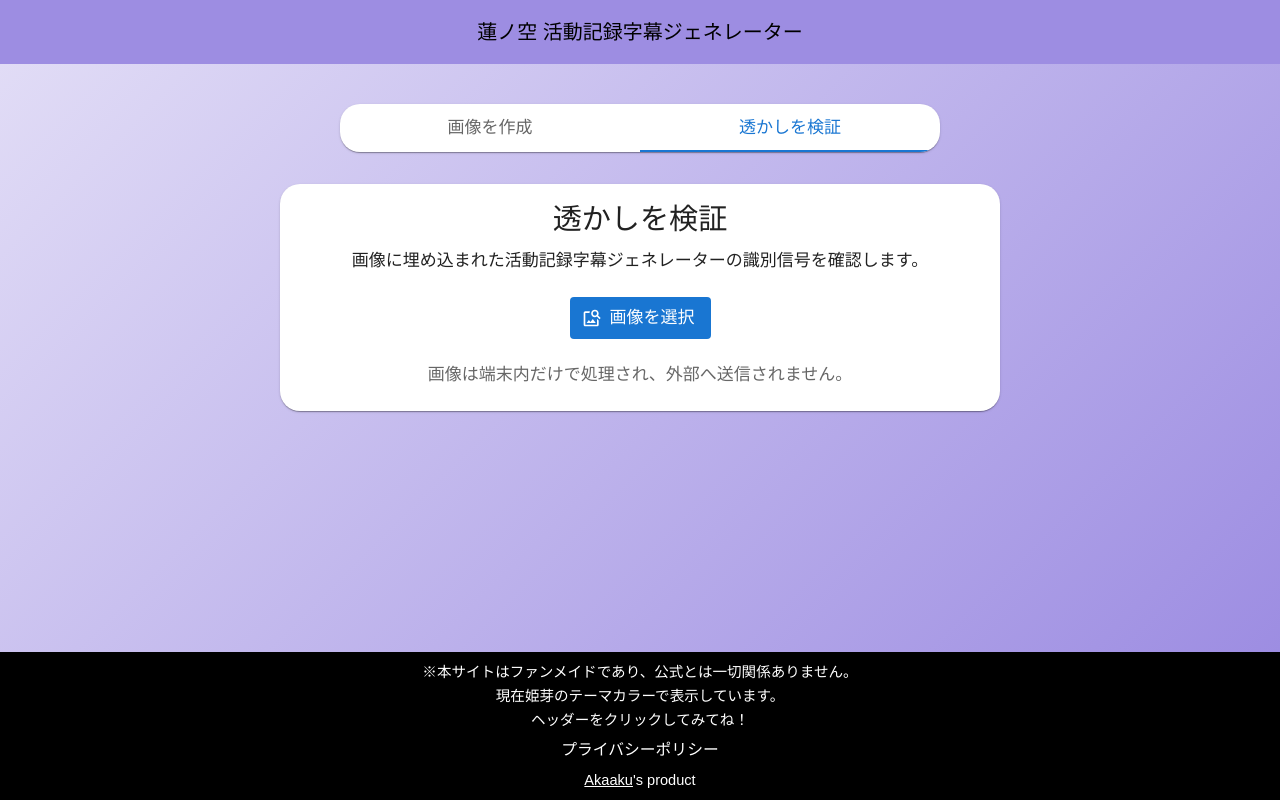
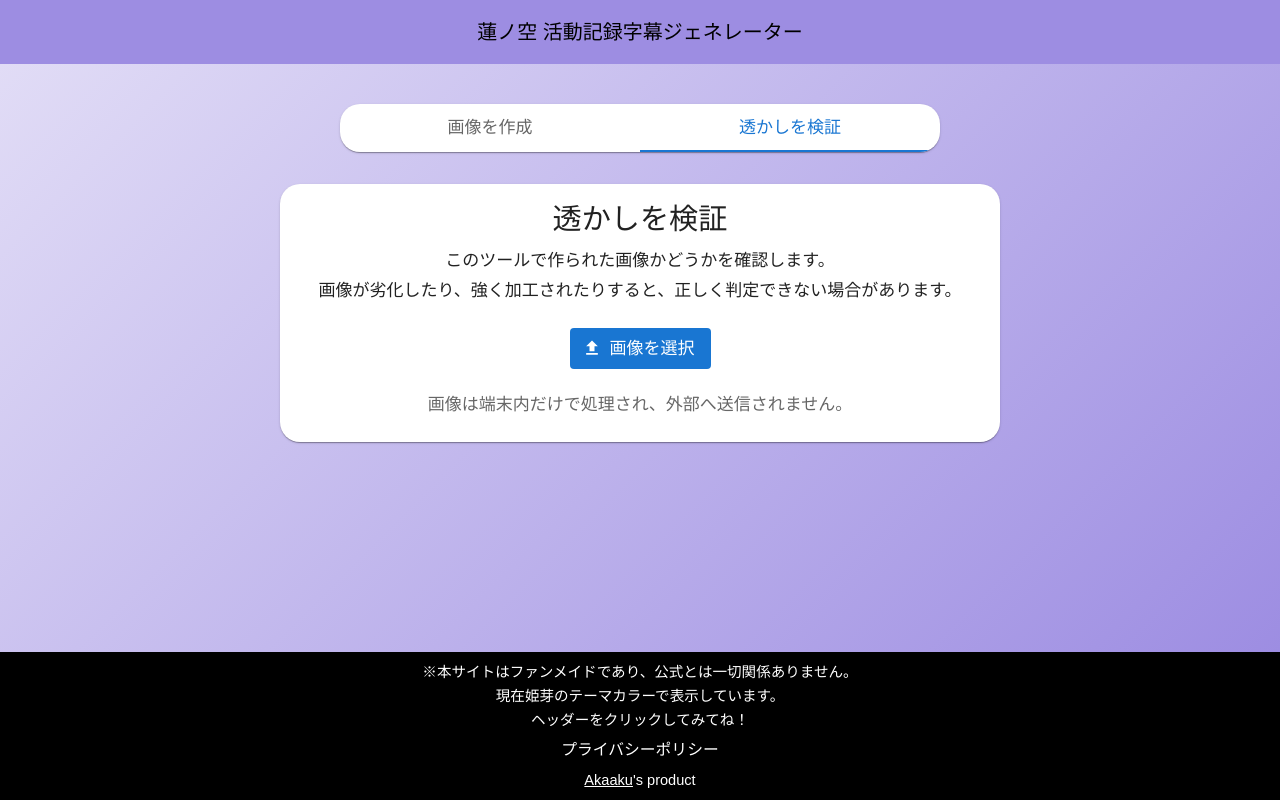
Before and after one commit to AkaakuHub/hasujimaku, a React (Vite) app: page / in a window 1280 px wide. Both pictures are taken after a click on the tab "透かしを検証". Built offline with nearby package versions, Linux system fonts and the light colour scheme; a web font is replaced by a local one.

Commit message:
fix: ユーザー目線で文言を修正

```diff
--- a/src/components/crop/App.tsx
+++ b/src/components/crop/App.tsx
@@ -1,29 +1,22 @@
 import { lazy, Suspense, useRef, useState, type FC } from "react";
 import ImageUploading, { type ImageListType } from "react-images-uploading";
-import { Box, Button, type ButtonProps } from "@mui/material";
-import FileUploadIcon from "@mui/icons-material/FileUpload";
+import { Box } from "@mui/material";
 
+import ImageSelectButton from "../design/ImageSelectButton";
 import { normalizeImage } from "./cropUtils";
 
 const ImageCropper = lazy(() => import("./ImageCropper"));
 
-interface ImageUploadingButtonProps extends Omit<ButtonProps, "onChange" | "value"> {
+interface ImageUploadingButtonProps {
   value: ImageListType;
   onChange: (image: ImageListType) => void;
 }
 
-const ImageUploadingButton: FC<ImageUploadingButtonProps> = ({ value, onChange, ...props }) => {
+const ImageUploadingButton: FC<ImageUploadingButtonProps> = ({ value, onChange }) => {
   return (
     <ImageUploading value={value} onChange={onChange}>
       {({ onImageUpload, onImageUpdate }) => (
-        <Button
-          color="primary"
-          onClick={value.length === 0 ? onImageUpload : () => onImageUpdate(0)}
-          startIcon={<FileUploadIcon />}
-          {...props}
-        >
-          画像を選択
-        </Button>
+        <ImageSelectButton onClick={value.length === 0 ? onImageUpload : () => onImageUpdate(0)} />
       )}
     </ImageUploading>
   );
--- /dev/null
+++ b/src/components/design/ImageSelectButton.tsx
@@ -0,0 +1,16 @@
+import type { FC, ReactNode } from "react";
+import FileUploadIcon from "@mui/icons-material/FileUpload";
+import { Button, type ButtonProps } from "@mui/material";
+
+interface ImageSelectButtonProps extends Omit<ButtonProps, "children" | "startIcon"> {
+  children?: ReactNode;
+}
+
+const ImageSelectButton: FC<ImageSelectButtonProps> = ({ children, ...buttonProps }) => (
+  <Button variant="contained" startIcon={<FileUploadIcon />} {...buttonProps}>
+    画像を選択
+    {children}
+  </Button>
+);
+
+export default ImageSelectButton;
--- a/src/components/watermark/WatermarkVerifier.tsx
+++ b/src/components/watermark/WatermarkVerifier.tsx
@@ -1,16 +1,7 @@
 import { useEffect, useState } from "react";
-import ImageSearchIcon from "@mui/icons-material/ImageSearch";
-import {
-  Alert,
-  Box,
-  Button,
-  Card,
-  CardContent,
-  CircularProgress,
-  Stack,
-  Typography,
-} from "@mui/material";
+import { Alert, Box, Card, CardContent, CircularProgress, Stack, Typography } from "@mui/material";
 
+import ImageSelectButton from "../design/ImageSelectButton";
 import { readImagePixels } from "../../lib/imagePixels";
 import { detectTrustMark } from "../../lib/trustMarkRuntime";
 import { trustMarkDetectionThreshold, type TrustMarkDetection } from "../../lib/trustMark";
@@ -65,12 +56,14 @@ const WatermarkVerifier = () => {
             <Typography variant="h5" component="h2" gutterBottom>
               透かしを検証
             </Typography>
+            <Typography variant="body2" gutterBottom>
+              このツールで作られた画像かどうかを確認します。
+            </Typography>
             <Typography variant="body2">
-              画像に埋め込まれた活動記録字幕ジェネレーターの識別信号を確認します。
+              画像が劣化したり、強く加工されたりすると、正しく判定できない場合があります。
             </Typography>
           </Box>
-          <Button component="label" variant="contained" startIcon={<ImageSearchIcon />}>
-            画像を選択
+          <ImageSelectButton component="label">
             <input
               hidden
               type="file"
@@ -83,7 +76,7 @@ const WatermarkVerifier = () => {
                 event.target.value = "";
               }}
             />
-          </Button>
+          </ImageSelectButton>
           {previewUrl && (
             <Box
               component="img"
```
